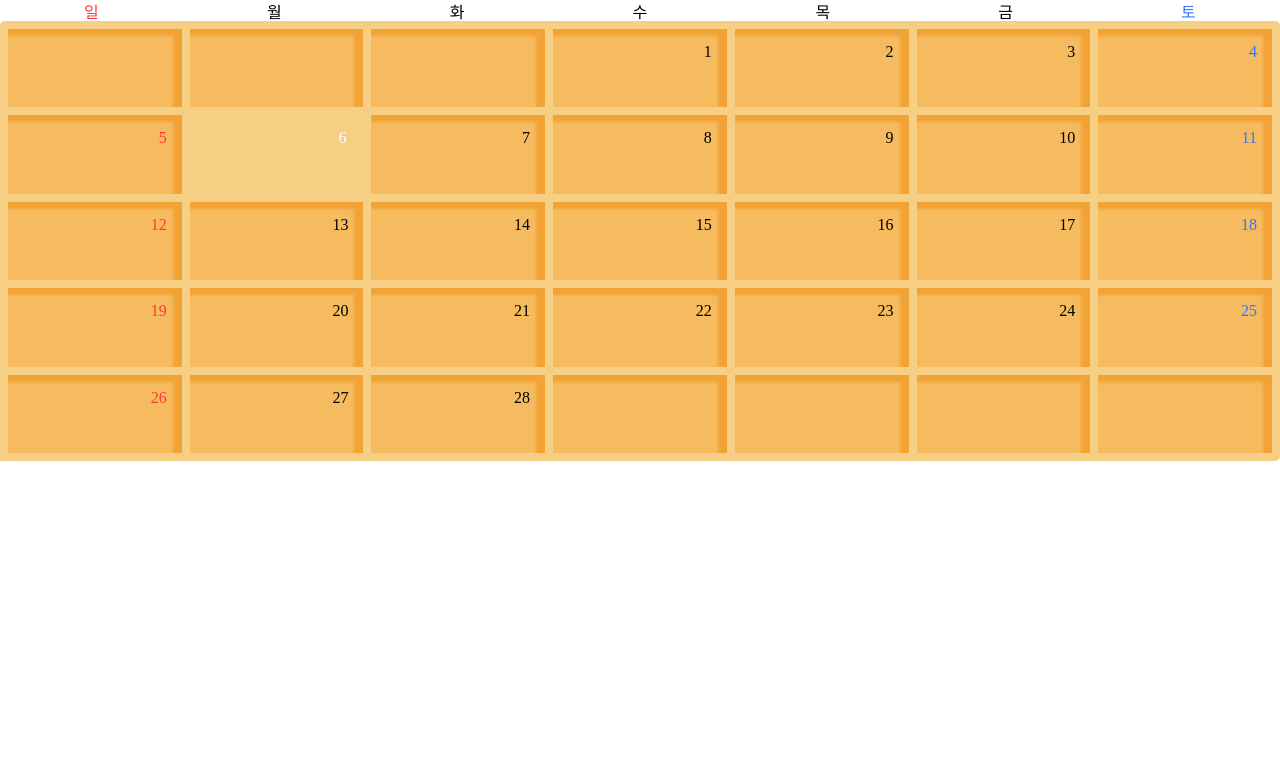
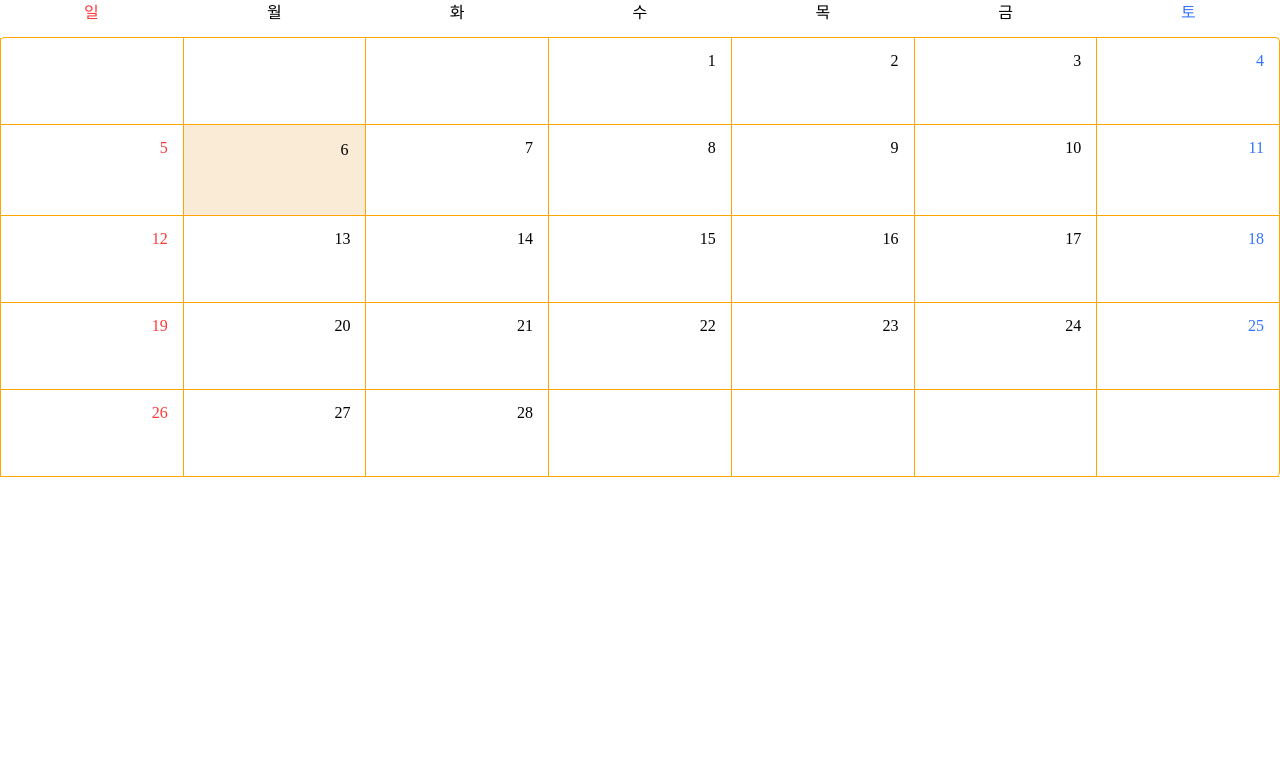
Before and after one commit to Wapl-team/Wapl, a Django app: template server/apps/wapl/templates/meeting_main.html in a window 1280 px wide. Shown: the part 59-832 px from the top of the page. Before the commit the page ends 520 px from the top, so only its background shows below. Run offline with Django 3.2, Linux system fonts and the light colour scheme; the template is opened without the code that fills it: most values are stand-ins (such as "Sample title", 1, 10 or a date in 2020); some libraries are stand-ins or nearby versions.

Commit message:
design: main, meeting_main css 수정

```diff
--- a/server/static/css/main.css
+++ b/server/static/css/main.css
@@ -355,6 +355,10 @@ body {
   white-space: nowrap;
 }
 
+.detail-timeline a{
+  text-decoration: none;
+}
+
 .detail-timeline div {
   position: relative;
   width: 1445px;
--- a/server/static/css/meeting_main.css
+++ b/server/static/css/meeting_main.css
@@ -254,29 +254,29 @@ body {
   display: flex;
   flex-flow: row wrap;
   height: 55vh;
-  border-top: 8px solid #f6cf84;
-  border-right: 8px solid #f6cf84;
-  background-color: #f5bb5e;
+  border-top: 1px solid orange;
+  border-right: 1px solid orange;
+  background-color: white;
   border-radius: 5px;
+  margin-top:1em;
 }
 
 .date {
   width: calc(100% / 7);
   padding: 15px;
   text-align: right;
-  border-bottom: 8px solid #f6cf84;
-  border-left: 8px solid #f6cf84;
-  box-shadow: inset -9px 7px 3px 0px #f2a336;
+  border-bottom: 1px solid orange;
+  border-left: 1px solid orange;
 }
 
 .date-onclick {
   width: calc(100% / 7);
   padding: 15px;
   text-align: right;
-  border-bottom: 8px solid #f6cf84;
-  border-left: 8px solid #f6cf84;
+  border-bottom:1px solid orange;
+  border-left: 1px solid orange;
   box-shadow: none;
-  background-color: #f6cf84;
+  background-color: antiquewhite;
 }
 
 /* 일요일은 빨간색, 토요일은 파란색으로 */
@@ -296,7 +296,7 @@ body {
 
 .today {
   position: relative;
-  color: white;
+  color: black;
   border-radius: 15px;
   padding: 2px;
 }
@@ -332,6 +332,10 @@ body {
   background-color: white;
   overflow-x: auto;
   white-space: nowrap;
+}
+
+.detail-timeline a{
+  text-decoration: none;
 }
 
 .detail-timeline div {
--- a/server/static/javascripts/meeting_main.js
+++ b/server/static/javascripts/meeting_main.js
@@ -67,7 +67,7 @@ const makeCalendar = (meetingPK) => {
 
     dates[
       i
-    ] = `<div class="date"><span class="${condition}">${date}</span></div>`;
+    ] = `<div class="date"><p class="${condition}">${date}</p></div>`;
   });
 
   document.querySelector(".dates").innerHTML = dates.join("");
```
